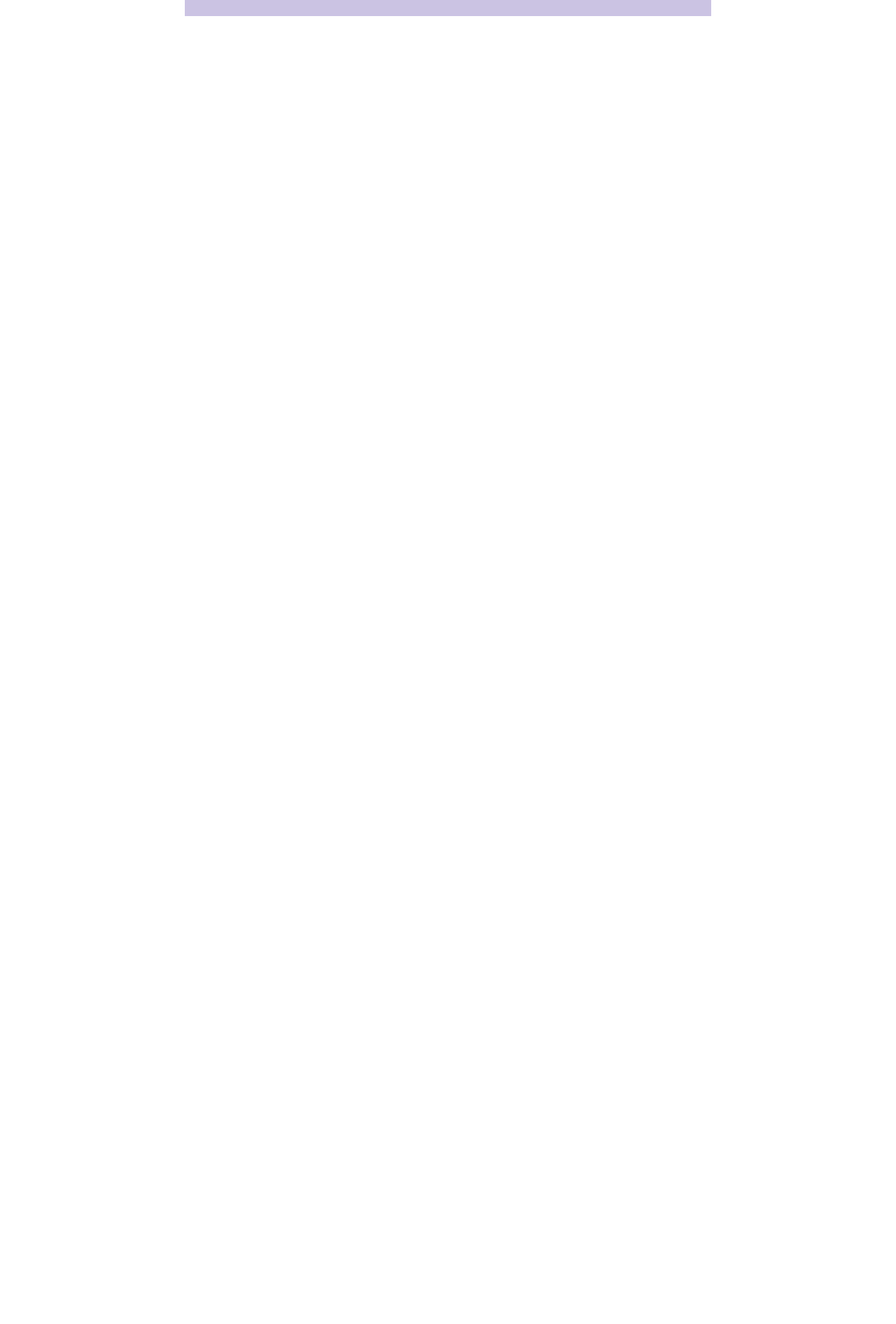
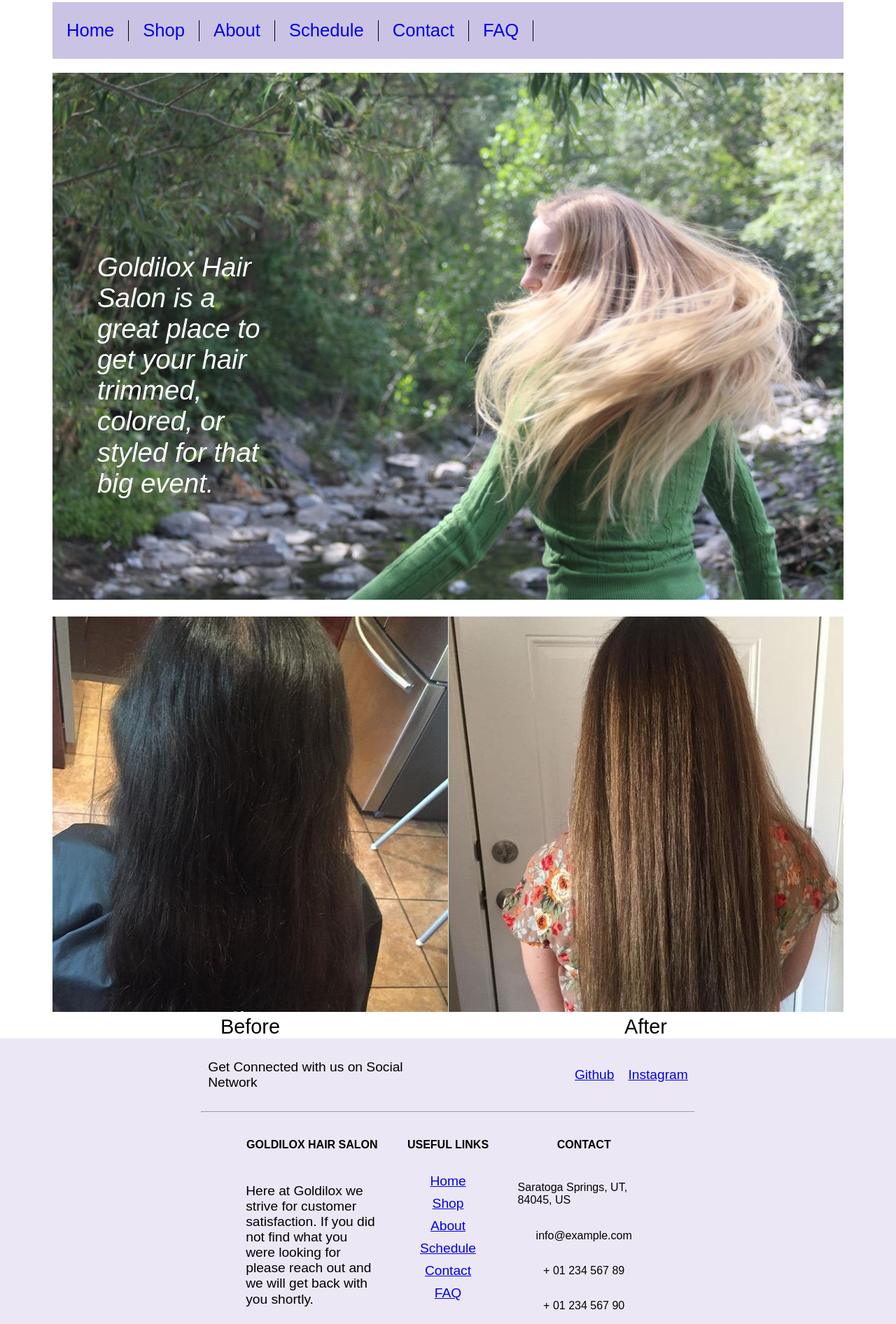
Before and after one commit to jhamster/goldilox-vue, a Vue app: page / in a window 1280 px wide. Shown: the part 268-2160 px from the top of the page at 70% size. Before the commit the page ends 800 px from the top, so only its background shows below. Built offline with nearby package versions, Linux system fonts and the light colour scheme.

Commit message:
finished header and footer, added skeleton for each page.

```diff
--- a/public/index.html
+++ b/public/index.html
@@ -5,11 +5,9 @@
     <meta http-equiv="X-UA-Compatible" content="IE=edge">
     <meta name="viewport" content="width=device-width,initial-scale=1.0">
     <link rel="icon" href="<%= BASE_URL %>favicon.jpg">
+    <link rel="stylesheet" href="https://cdnjs.cloudflare.com/ajax/libs/font-awesome/5.12.1/css/all.min.css" integrity="sha256-mmgLkCYLUQbXn0B1SRqzHar6dCnv9oZFPEC1g1cwlkk=" crossorigin="anonymous" />
+    <link rel="stylesheet" href="https://unpkg.com/purecss@1.0.1/build/pure-min.css" integrity="sha384-oAOxQR6DkCoMliIh8yFnu25d7Eq/PHS21PClpwjOTeU2jRSq11vu66rf90/cZr47" crossorigin="anonymous">
     <title>Goldilox</title>
-    <script src="https://cdn.jsdelivr.net/npm/bootstrap@5.0.2/dist/js/bootstrap.bundle.min.js"></script>
-    <script src="https://code.jquery.com/jquery-3.3.1.slim.min.js" integrity="sha384-q8i/X+965DzO0rT7abK41JStQIAqVgRVzpbzo5smXKp4YfRvH+8abtTE1Pi6jizo" crossorigin="anonymous"></script>
-    <script src="https://cdnjs.cloudflare.com/ajax/libs/popper.js/1.14.3/umd/popper.min.js" integrity="sha384-ZMP7rVo3mIykV+2+9J3UJ46jBk0WLaUAdn689aCwoqbBJiSnjAK/l8WvCWPIPm49" crossorigin="anonymous"></script>
-    <script src="https://stackpath.bootstrapcdn.com/bootstrap/4.1.3/js/bootstrap.min.js" integrity="sha384-ChfqqxuZUCnJSK3+MXmPNIyE6ZbWh2IMqE241rYiqJxyMiZ6OW/JmZQ5stwEULTy" crossorigin="anonymous"></script>
   </head>
   <body>
     <noscript>
--- a/src/App.vue
+++ b/src/App.vue
@@ -2,16 +2,18 @@
   <div id="app">
     <div id="sidespace">
       <div id="centered">
-        <hr>
+        <hr />
         <div class="halves">
           <div class="left">
             <img id="logo" src="images/logo_small.jpg" />
           </div>
           <div class="right">
-            <p id="current-offer"><em>Refer a friend and get $5 off your next visit!</em></p>
+            <p id="current-offer">
+              <em>Refer a friend and get $5 off your next visit!</em>
+            </p>
           </div>
         </div>
-        <hr>
+        <hr />
         <div id="menu">
           <router-link to="/">
             <div class="menu-item">
@@ -44,6 +46,70 @@
             </div>
           </router-link>
         </div>
+        <router-view />
+      </div>
+    </div>
+    <div id="footer">
+      <div id="footer-body">
+        <div class="halves">
+          <div class="left">
+            <p class="social-network">
+              Get Connected with us on Social Network
+            </p>
+          </div>
+          <div class="right">
+            <a
+              class="social-network"
+              href="https://github.com/jhamster/goldilox-vue.git"
+              >Github</a
+            >
+            <a
+              class="social-network"
+              href="https://www.instagram.com/goldilox.hair.salon/"
+              >Instagram</a
+            >
+          </div>
+        </div>
+        <hr />
+        <div class="thirds">
+          <div class="tleft">
+            <h5>GOLDILOX HAIR SALON</h5>
+            <p id="mission-state">
+              Here at Goldilox we strive for customer satisfaction. If you did
+              not find what you were looking for please reach out and we will
+              get back with you shortly.
+            </p>
+          </div>
+          <div class="tmid">
+            <h5>USEFUL LINKS</h5>
+            <router-link to="/">
+              <p class="footer-text">Home</p>
+            </router-link>
+            <router-link to="/shop">
+              <p class="footer-text">Shop</p>
+            </router-link>
+            <router-link to="/about">
+              <p class="footer-text">About</p>
+            </router-link>
+            <router-link to="/schedule">
+              <p class="footer-text">Schedule</p>
+            </router-link>
+            <router-link to="/contact">
+              <p class="footer-text">Contact</p>
+
+            </router-link>
+            <router-link to="/faq">
+              <p class="footer-text">FAQ</p>
+            </router-link>
+          </div>
+          <div class="tright">
+            <h5>CONTACT</h5>
+            <p>Saratoga Springs, UT, 84045, US</p>
+            <p>info@example.com</p>
+            <p>+ 01 234 567 89</p>
+            <p>+ 01 234 567 90</p>
+          </div>
+        </div>
       </div>
     </div>
     <!--    <div id="nav">-->
@@ -59,12 +125,30 @@
   box-sizing: border-box;
 }
 
-#sidespace {
+#sidespace,
+#footer {
   display: grid;
   grid-template-columns: 1fr 3fr 1fr;
   grid-column-gap: 5px;
   grid-template-areas: "none1 centered none2";
-  margin-bottom: 50px;
+}
+
+#sidespace {
+  min-height: 100vh;
+}
+
+#footer {
+  background-color: #EBE7F5;
+  grid-template-columns: 1fr 2.5fr 1fr;
+}
+
+#footer-body {
+  grid-area: centered;
+}
+
+.social-network {
+  font-size: 1.2em;
+  margin: 10px;
 }
 
 #centered {
@@ -81,6 +165,7 @@
 
 .left {
   grid-area: left;
+  align-items: center;
 }
 
 .right {
@@ -101,8 +186,12 @@
 #menu {
   display: flex;
   margin: 10px 0px;
-  background-color: #CBC3E3;
+  background-color: #cbc3e3;
   width: 100%;
+}
+
+h5 {
+  font-size: 1em;
 }
 
 .menu-item {
@@ -114,4 +203,47 @@
 .menu-text {
   font-size: 1.6em;
 }
+
+.thirds {
+  display: grid;
+  grid-template-columns: 1fr 1fr 1fr;
+  grid-column-gap: 5px;
+  grid-template-areas: "tleft tmid tright";
+  margin: 10px 8vh;
+}
+
+.tleft {
+  display: flex;
+  flex-direction: column;
+  align-items: center;
+}
+
+.tmid {
+  display: flex;
+  flex-direction: column;
+  align-items: center;
+}
+
+.tright {
+  display: flex;
+  flex-direction: column;
+  align-items: center;
+}
+
+#mission-state {
+  font-size: 1.2em;
+}
+
+.footer-text {
+  margin: 5px;
+  font-size: 1.2em;
+}
+
+#menu a {
+  text-decoration: none;
+}
+
+#menu a:hover {
+  color: #222222;
+}
 </style>
--- a/src/views/About.vue
+++ b/src/views/About.vue
@@ -1,5 +1,45 @@
 <template>
   <div class="about">
-    <h1>This is an about page</h1>
+    <div class='overlay'>
+      <img class='about_img' src='\images\mary_cover.JPG'/>
+      <div class='about-txt'>
+        <p class='about-image_text'>Hi! I’m Mary! I’m a Wife, Momma and I love doing hair!
+          I offer Cuts, Colors and Waxing services. Please visit my <a href="/schedule">calendar</a>
+          to schedule an appointment<br>
+          Feel free to take a look at some of the work I have done by visiting my
+          <a href="https://www.instagram.com/goldilox.hair.salon/">instagram account</a></p>
+      </div>
+    </div>
+    <div id="image-filler"></div>
   </div>
 </template>
+
+<style>
+.about_img {
+  position: absolute;
+  height: 80vh;
+  width: 100vw;
+  object-fit: cover;
+  left: -20vw;
+  top: 0vh;
+}
+
+.about-txt {
+  background-color: #CBC3E3;
+  position: absolute;
+  left: -5vw;
+  top: 15vh;
+  width: 30vw;
+  padding: 15px;
+}
+
+.about-image_text {
+  font-size: 2.2em;
+  color: #0C2D48;
+  font-style: italic;
+}
+
+#image-filler {
+  height: 80vh;
+}
+</style>
--- a/src/views/Home.vue
+++ b/src/views/Home.vue
@@ -1,18 +1,65 @@
 <template>
-  <div class="home">
-    <img alt="Vue logo" src="../assets/logo.png" />
-    <HelloWorld msg="Welcome to Your Vue.js App" />
+  <div>
+    <div class="overlay">
+      <img class="cover" src="images/cassidy_cover.JPG" />
+      <div class="text_container">
+        <p class="image_text">
+          Goldilox Hair Salon is a great place to get your hair trimmed,
+          colored, or styled for that big event.
+        </p>
+      </div>
+    </div>
+    <div class="one-col">
+      <div class="image_title_set">
+        <img src="images/laura_before.JPG" />
+        <p class="image_description">Before</p>
+      </div>
+      <div class="image_title_set">
+        <img src="images/laura_after.JPG" />
+        <p class="image_description">After</p>
+      </div>
+    </div>
   </div>
 </template>
 
 <script>
-// @ is an alias to /src
-import HelloWorld from "@/components/HelloWorld.vue";
-
 export default {
   name: "Home",
-  components: {
-    HelloWorld,
-  },
 };
 </script>
+
+<style>
+.overlay {
+  position: relative;
+}
+
+.cover {
+  width: 100%;
+  margin: 10px 0px;
+}
+
+.text_container {
+  position: absolute;
+  left: 5vw;
+  bottom: 15vh;
+  width: 20vw;
+}
+
+.image_text {
+  font-size: 2.4em;
+  color: #FDFDFE;
+  font-style: italic;
+}
+
+.one-col {
+  margin-top: 10px;
+  display: grid;
+  grid-template-columns: 1fr 1fr;
+}
+
+.image_description {
+  font-size: 1.8em;
+  margin:auto;
+  text-align: center;
+}
+</style>
```
Also changed, not shown: src/router/index.js (+2 -5 lines), src/views/Contact.vue (added, +9 -0 lines), src/views/FAQ.vue (added, +9 -0 lines), src/views/Schedule.vue (added, +9 -0 lines), src/views/Shop.vue (added, +9 -0 lines).
